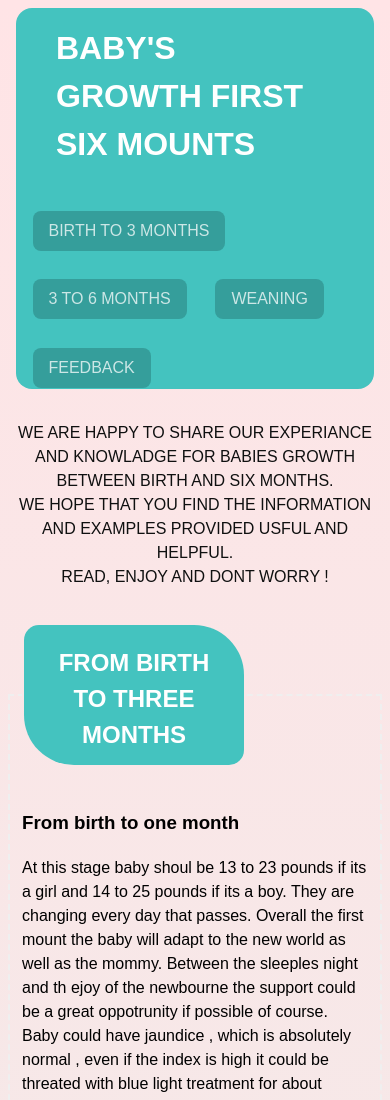
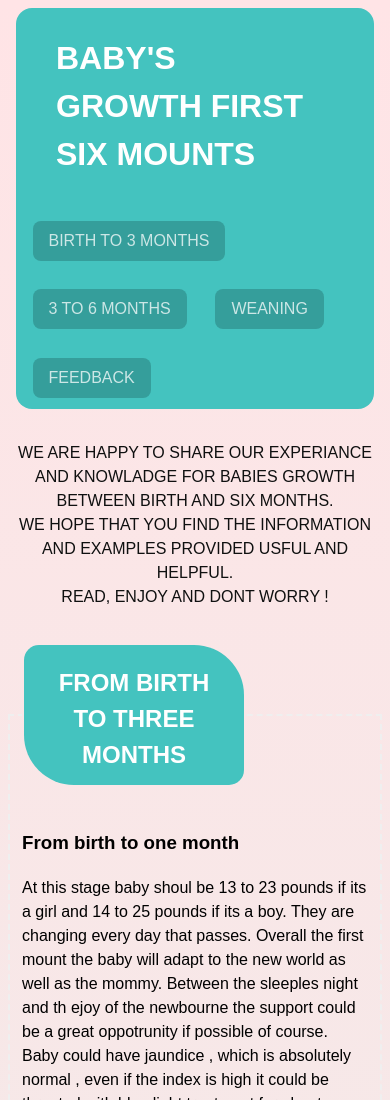
Before and after one commit to TinaGrigorova/baby_growth, a plain HTML site: page index.html in a window 390 px wide. Shown: the top 1100 px of the page. Drawn offline with Linux system fonts and the light colour scheme.

Commit message:
add img to folder - images

```diff
--- a/assets/css/style.css
+++ b/assets/css/style.css
@@ -292,7 +292,7 @@ form.login {
 
     .header {
         flex-direction: column;
-        padding-block: 0;
+        padding-block: 10px;
     }
     .header_ul {
         flex-wrap: wrap;
```
Also changed, not shown: assets/Images/images-readme/HTML Code Ckeck.png (added).
